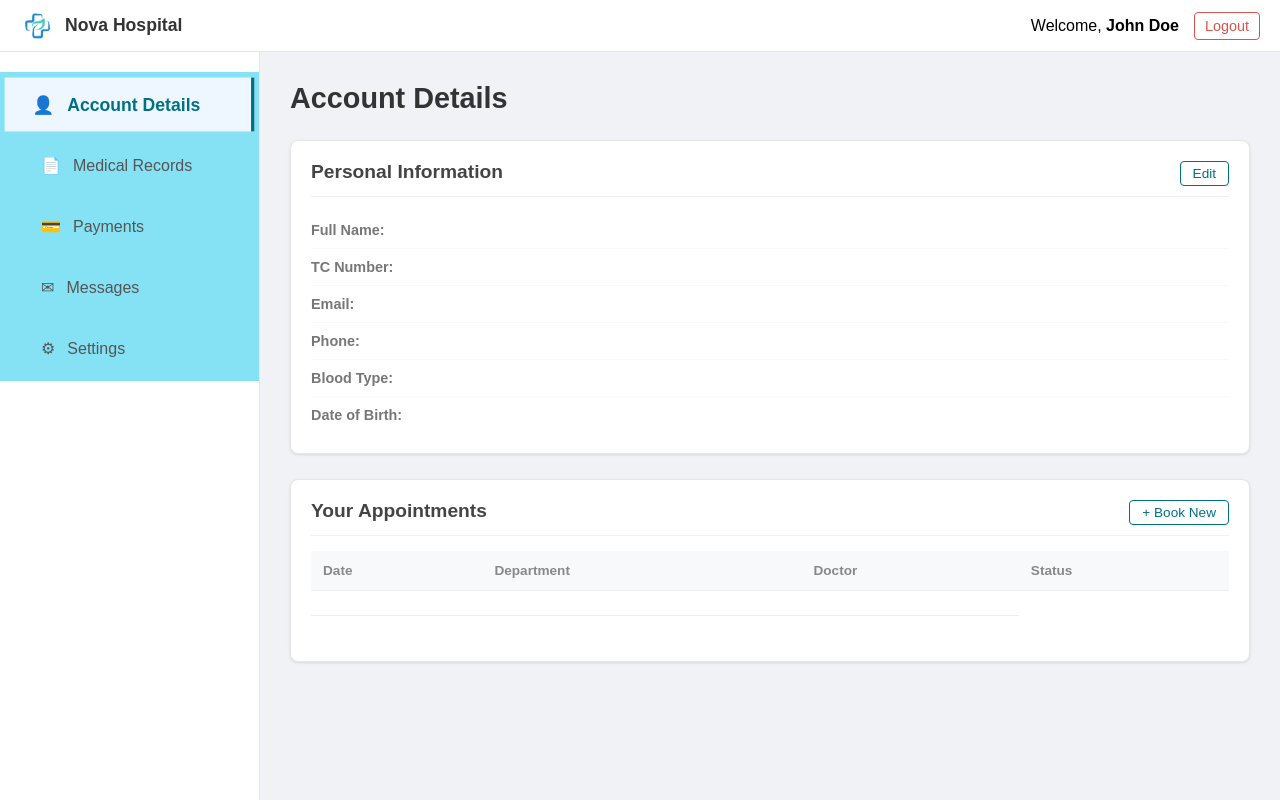
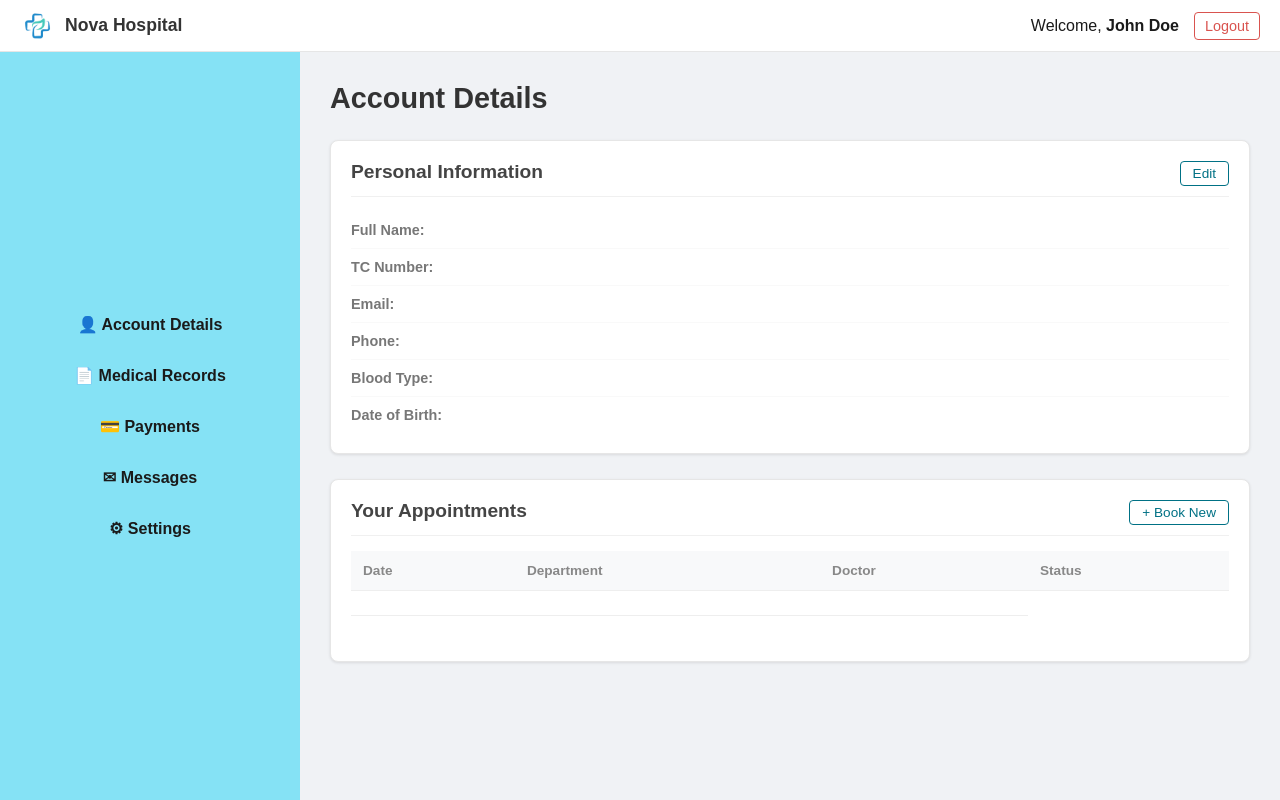
Before and after one commit to Trencmivront/Hospital-Web-System, a PHP site: page /frontend/html/user/profile.html in a window 1280 px wide. Run offline with PHP 8.4, Linux system fonts and the light colour scheme; lists and menus that the app fills with data are empty.

Commit message:
fixed some stuf i don't rememeber i did yesterday.
New Sql tables added and new test records added.

```diff
--- a/frontend/css/global.css
+++ b/frontend/css/global.css
@@ -1,7 +1,26 @@
 /*global font and color styling*/
 :root {
-    font-family: Arial, Helvetica, sans-serif;
-    color: #000;
+    --font-main: Arial, Helvetica, sans-serif;
+    --text-color: #1a1a1a;
+    --bg-color: #f9fcff;
+    --header-bg: #f0f0fa; /* rgb(240, 240, 250) */
+    --nav-bg: #85e2f5; /* rgb(133, 226, 245) */
+    --nav-cls-btn : ;
+    --footer-bg: #c4e8ff; /* rgb(196, 232, 255) */
+    --social-bg: #eef7ff;
+    --primary-color: #00bacd; /* rgb(0, 186, 205) */
+    --accent-color: antiquewhite; /* #ffebcd */
+    --accent-hover: #ffffcd;
+    --border-grey: #707070;
+    --border-light: #dddddd;
+    --grey-light: #f0f0f0;
+    --dropdown-hover: #ddffdd;
+    --white: #ffffff;
+    --qa-border: #bdeeee;
+    --dark-cyan: darkcyan;
+
+    font-family: var(--font-main);
+    color: var(--text-color);
 }
 /* width and height as same as written for al*/
 * {
@@ -27,7 +46,7 @@ nav {
 
 nav a {
     box-sizing: border-box;
-    color: #040404;
+    color: var(--text-color);
     text-decoration: none;
     padding: 10px 14px;
     border-radius: 10px;
@@ -45,6 +64,23 @@ nav.open{
 
 #close_button{
     display: none;
+    position: absolute;
+    top: 10px;
+    right: -60px; /* Positioned outside so it's visible when nav width is 0 */
+    font-size: 40px;
+    padding: 10px;
+    border: none;
+    background-color: var(--nav-cls-btn);
+    color: var(--text-color);
+    cursor: pointer;
+    transition: 0.5s; /* Match nav transition */
+    animation: show-fade-show 0.5s;
+}
+
+.flex-center-content{
+    display: flex;
+    justify-content: center;
+    align-items: center;
 }
 
 .flex-center-content{
--- a/frontend/css/user/profile.css
+++ b/frontend/css/user/profile.css
@@ -13,6 +13,11 @@ body.profile-layout {
     display: flex;
     flex-direction: column;
     min-height: 100vh;
+}
+
+nav{
+   flex-direction: column;
+    width: 300px;
 }
 
 #settings.active .icon{
@@ -86,47 +91,6 @@ body.profile-layout {
     margin: 0 auto;
 }
 
-/* Sidebar */
-.profile-sidebar {
-    width: var(--sidebar-width);
-    background-color: #fff;
-    border-right: 1px solid var(--border-light);
-    padding-top: 20px;
-}
-
-.sidebar-menu {
-    display: flex;
-    flex-direction: column;
-    gap:12px;
-}
-
-.menu-item {
-    background: none;
-    border: none;
-    text-align: left;
-    padding: 15px 25px;
-    font-size: 1rem;
-    color: #555;
-    cursor: pointer;
-    display: flex;
-    align-items: center;
-    gap: 12px;
-    transition: background 0.2s, color 0.2s;
-}
-
-.menu-item:hover {
-    background-color: var(--hover-bg);
-    color: var(--primary-blue);
-}
-
-.menu-item.active {
-    background-color: #eef7ff;
-    color: var(--primary-blue);
-    border-right: 3px solid var(--primary-blue);
-    font-weight: bold;
-    transform: scale(1.1);
-}
-
 /* Main Content */
 .profile-main-content {
     flex: 1;
--- a/frontend/html/global/about.html
+++ b/frontend/html/global/about.html
@@ -85,7 +85,7 @@
     </header>
 
     <nav id="nav_container" class="flex-center-content" aria-label="Hospital navigation">
-        <button id="close_button"> &times;</button>
+        <button id="close_button"><&#9776;</button>
         <a href="index.html">Home</a>
         <a href="departments.html">Departments</a>
         <a href="doctors.html">Doctors</a>
--- a/frontend/html/global/departments.html
+++ b/frontend/html/global/departments.html
@@ -33,7 +33,7 @@
     <!--TODO: create side menu open button-->
 
     <nav id="nav_container" class="flex-center-content" aria-label="Hospital navigation">
-        <button id="close_button"> &times;</button>
+        <button id="close_button">&#9776;</button>
         <a href="index.html">Home</a>
         <a href="departments.html" style="background-color: rgba(255, 255, 255, 1);">Departments</a>
         <a href="doctors.html">Doctors</a>
--- a/frontend/html/global/doctors.html
+++ b/frontend/html/global/doctors.html
@@ -39,7 +39,7 @@
     </header>
 
     <nav id="nav_container" class="flex-center-content" aria-label="Hospital navigation">
-        <button id="close_button"> &times;</button>
+        <button id="close_button">&#9776;</button>
         <a href="index.html">Home</a>
         <a href="departments.html">Departments</a>
         <a href="doctors.html" style="background-color: rgba(255, 255, 255, 1);">Doctors</a>
--- a/frontend/html/global/index.html
+++ b/frontend/html/global/index.html
@@ -34,7 +34,7 @@
     </header>
 
     <nav id="nav_container" class="flex-center-content" aria-label="Hospital navigation">
-        <button id="close_button"> &times;</button>
+        <button id="close_button">&#9776;</button>
         <a href="index.html" style="background-color: rgba(255, 255, 255, 1);">Home</a>
         <a href="departments.html">Departments</a>
         <a href="doctors.html">Doctors</a>
--- a/frontend/html/global/q&a.html
+++ b/frontend/html/global/q&a.html
@@ -31,7 +31,7 @@
     </header>
 
     <nav id="nav_container" class="flex-center-content" aria-label="Hospital navigation">
-        <button id="close_button"> &times;</button>
+        <button id="close_button">&#9776;</button>
         <a href="index.html">Home</a>
         <a href="departments.html">Departments</a>
         <a href="doctors.html">Doctors</a>
--- a/frontend/html/global/registration.html
+++ b/frontend/html/global/registration.html
@@ -1,4 +1,4 @@
-<!DOCTYPE html>
+
 
 <html lang="en">
     <head>
@@ -34,7 +34,7 @@
     </header>
 
     <nav id="nav_container" class="flex-center-content" aria-label="Hospital navigation">
-        <button id="close_button"> &times;</button>
+        <button id="close_button">&#9776;</button>
         <a href="index.html">Home</a>
         <a href="departments.html">Departments</a>
         <a href="doctors.html">Doctors</a>
--- a/frontend/html/user/profile.html
+++ b/frontend/html/user/profile.html
@@ -5,8 +5,10 @@
     <meta name="viewport" content="width=device-width, initial-scale=1.0">
     <title>Patient Profile - Nova Hospital</title>
     <link rel="stylesheet" href="../../css/global.css">
+    <!--First apply global then profile-->
     <link rel="stylesheet" href="../../css/user/profile.css">
     <script src="../../js/user/profile.js" defer></script>
+    <script src="../../js/global/global.js"></script>
 </head>
 <body class="profile-layout">
     <header class="profile-top-bar">
@@ -23,25 +25,24 @@
     </header>
 
     <div class="profile-wrapper">
-        <aside class="profile-sidebar">
-            <nav class="sidebar-menu">
-                <button class="menu-item active" data-section="account-details">
+        <nav id="nav_container" class="flex-center-content">
+            <button id="close_button">&#9776;</button>
+            <a class="active" data-section="account-details">
                 <span class="icon">👤</span> Account Details
-                </button>
-                <button class="menu-item" data-section="medical-records">
+            </a>
+            <a data-section="medical-records">
                 <span class="icon">📄</span> Medical Records
-                </button>
-                <button class="menu-item" data-section="payments">
+            </a>
+            <a data-section="payments">
                 <span class="icon">💳</span> Payments
-                </button>
-                <button class="menu-item" data-section="messages">
+            </a>
+            <a data-section="messages">
                 <span class="icon">✉</span> Messages
-                </button>
-                <button class="menu-item" id="settings" data-section="settings">
+            </a>
+            <a id="settings" data-section="settings">
                 <span class="icon">⚙</span> Settings
-                </button>
+            </a>
         </nav>
-        </aside>
 
         <main class="profile-main-content">
             <!-- Account Details Section -->
@@ -53,7 +54,7 @@
                     <div class="info-box">
                     <div class="box-header flex-wrap-space">
                             <h3>Personal Information</h3>
-                            <button class="edit-icon-btn">Edit</button>
+                        <button class="action-btn">Edit</button>
                         </div>
                         <div class="info-content">
                             <div class="info-row">
@@ -87,7 +88,7 @@
                     <div class="appointments-box">
                         <div class="box-header flex-wrap-space">
                             <h3>Your Appointments</h3>
-                            <a href="../global/index.html" class="book-new-btn">+ Book New</a>
+                            <a href="" class="action-btn">+ Book New</a>
                         </div>
                         <!-- IF there is no appointment, disable the  place "book appointment"-->
                         <div class="appointments-content">
```
Also changed, not shown: other parts of frontend/css/global.css (+49 -40 lines), other parts of frontend/css/user/profile.css (+3 -27 lines), dbinit/crTables.sql (+15 -15 lines), dbinit/testRecords.sql (+64 -0 lines). Lines whose indentation alone changed are shown as unchanged.
